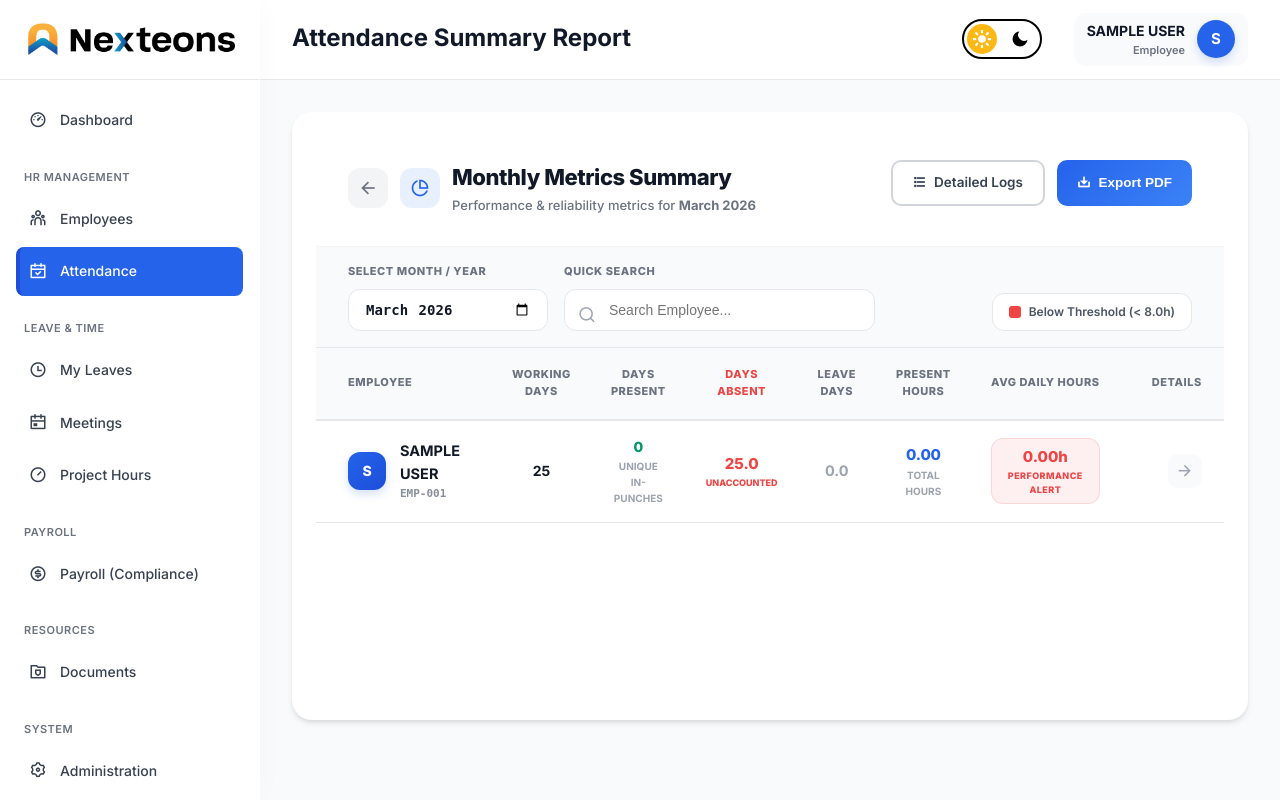
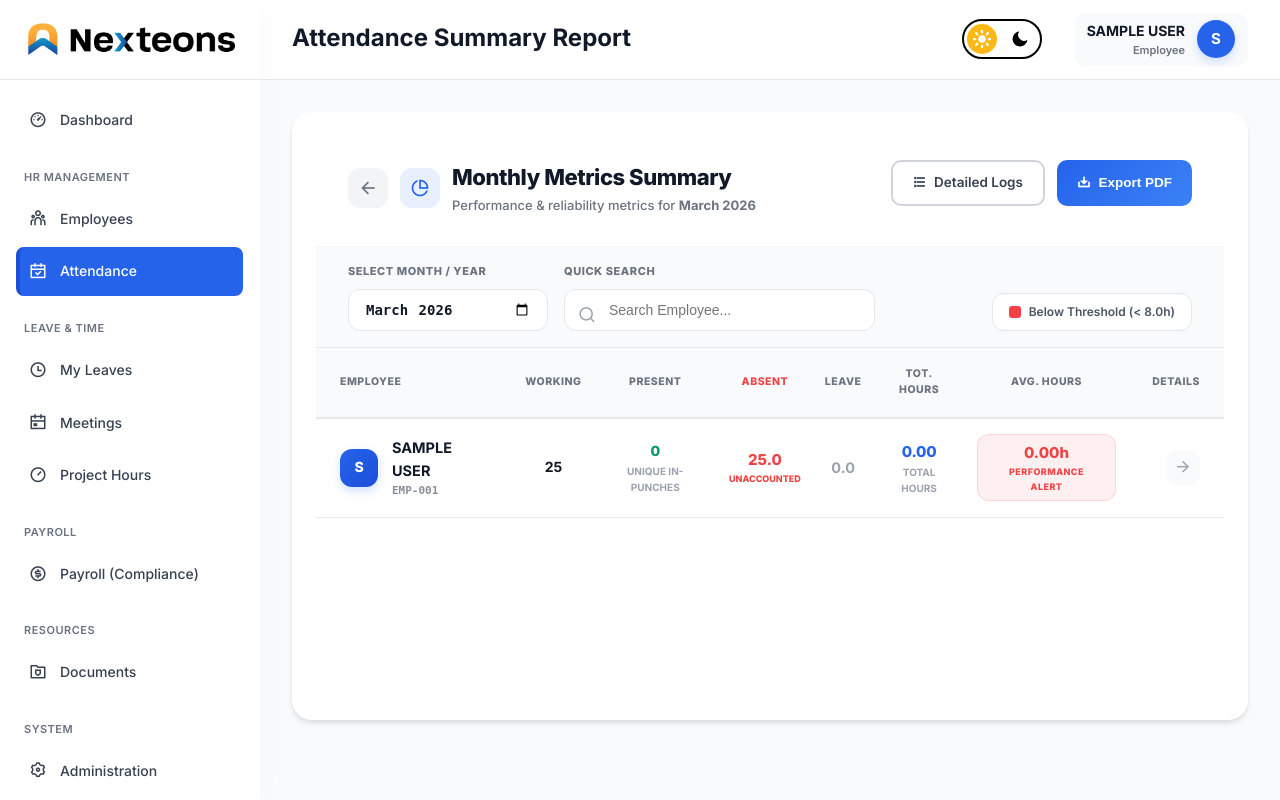
Before and after one commit to Thahdil/hrm, a Django app: page /payroll/attendance/summary/ in a window 1280 px wide. Run offline with Django 5.2, Linux system fonts and the light colour scheme; a user stored in the database is signed in; data comes from the database, SQL or seed files in the repository; data that the repository does not hold is empty.

Commit message:
feat: Add modern floating scrollbar styles to employee and attendance lists, and refine attendance summary table layout.

```diff
--- a/src/meetings/forms.py
+++ b/src/meetings/forms.py
@@ -42,6 +42,10 @@ class MeetingForm(forms.ModelForm):
     def __init__(self, *args, **kwargs):
         self.user = kwargs.pop('user', None)
         super().__init__(*args, **kwargs)
+
+        # Exclude the current user (organizer) from participants selection
+        if self.user:
+            self.fields['participants'].queryset = self.fields['participants'].queryset.exclude(pk=self.user.pk)
 
         # Populate initial values for split fields if editing
         if self.instance and self.instance.pk:
--- a/src/templates/payroll/attendance_summary.html
+++ b/src/templates/payroll/attendance_summary.html
@@ -66,24 +66,24 @@
         </div>
 
         <!-- Table View -->
-        <div class="card-body-scroll">
+        <div class="card-body-scroll" style="overflow-x: hidden;">
             <table style="width: 100%; border-collapse: separate; border-spacing: 0;">
                 <thead style="background: var(--gray-50); position: sticky; top: 0; z-index: 10; box-shadow: 0 1px 0 var(--border-color);">
                     <tr>
-                        <th style="padding: 18px 32px; text-align: left; font-size: 11px; font-weight: 800; color: var(--text-secondary); text-transform: uppercase; letter-spacing: 0.05em; border-bottom: 1px solid var(--border-color);">Employee</th>
-                        <th style="padding: 18px 20px; text-align: center; font-size: 11px; font-weight: 800; color: var(--text-secondary); text-transform: uppercase; letter-spacing: 0.05em; border-bottom: 1px solid var(--border-color);">Working Days</th>
-                        <th style="padding: 18px 20px; text-align: center; font-size: 11px; font-weight: 800; color: var(--text-secondary); text-transform: uppercase; letter-spacing: 0.05em; border-bottom: 1px solid var(--border-color);">Days Present</th>
-                        <th style="padding: 18px 20px; text-align: center; font-size: 11px; font-weight: 800; color: #ef4444; text-transform: uppercase; letter-spacing: 0.05em; border-bottom: 1px solid var(--border-color);">Days Absent</th>
-                        <th style="padding: 18px 20px; text-align: center; font-size: 11px; font-weight: 800; color: var(--text-secondary); text-transform: uppercase; letter-spacing: 0.05em; border-bottom: 1px solid var(--border-color);">Leave Days</th>
-                        <th style="padding: 18px 20px; text-align: center; font-size: 11px; font-weight: 800; color: var(--text-secondary); text-transform: uppercase; letter-spacing: 0.05em; border-bottom: 1px solid var(--border-color);">Present Hours</th>
-                        <th style="padding: 18px 20px; text-align: center; font-size: 11px; font-weight: 800; color: var(--text-secondary); text-transform: uppercase; letter-spacing: 0.05em; border-bottom: 1px solid var(--border-color);">Avg Daily Hours</th>
-                        <th style="padding: 18px 32px; text-align: right; font-size: 11px; font-weight: 800; color: var(--text-secondary); text-transform: uppercase; letter-spacing: 0.05em; border-bottom: 1px solid var(--border-color);">Details</th>
+                        <th style="padding: 18px 24px; text-align: left; font-size: 10.5px; font-weight: 800; color: var(--text-secondary); text-transform: uppercase; letter-spacing: 0.05em; border-bottom: 1px solid var(--border-color);">Employee</th>
+                        <th style="padding: 18px 12px; text-align: center; font-size: 10.5px; font-weight: 800; color: var(--text-secondary); text-transform: uppercase; letter-spacing: 0.05em; border-bottom: 1px solid var(--border-color);">Working</th>
+                        <th style="padding: 18px 12px; text-align: center; font-size: 10.5px; font-weight: 800; color: var(--text-secondary); text-transform: uppercase; letter-spacing: 0.05em; border-bottom: 1px solid var(--border-color);">Present</th>
+                        <th style="padding: 18px 12px; text-align: center; font-size: 10.5px; font-weight: 800; color: #ef4444; text-transform: uppercase; letter-spacing: 0.05em; border-bottom: 1px solid var(--border-color);">Absent</th>
+                        <th style="padding: 18px 12px; text-align: center; font-size: 10.5px; font-weight: 800; color: var(--text-secondary); text-transform: uppercase; letter-spacing: 0.05em; border-bottom: 1px solid var(--border-color);">Leave</th>
+                        <th style="padding: 18px 12px; text-align: center; font-size: 10.5px; font-weight: 800; color: var(--text-secondary); text-transform: uppercase; letter-spacing: 0.05em; border-bottom: 1px solid var(--border-color);">Tot. Hours</th>
+                        <th style="padding: 18px 12px; text-align: center; font-size: 10.5px; font-weight: 800; color: var(--text-secondary); text-transform: uppercase; letter-spacing: 0.05em; border-bottom: 1px solid var(--border-color);">Avg. Hours</th>
+                        <th style="padding: 18px 24px; text-align: right; font-size: 10.5px; font-weight: 800; color: var(--text-secondary); text-transform: uppercase; letter-spacing: 0.05em; border-bottom: 1px solid var(--border-color);">Details</th>
                     </tr>
                 </thead>
                 <tbody style="background: var(--bg-surface);">
                     {% for row in report_data %}
                     <tr class="summary-row" onclick="navigateToDetail('{{ row.employee.id }}', '{{ selected_month }}')" style="cursor: pointer; transition: all 0.2s;">
-                        <td style="padding: 16px 32px; border-bottom: 1px solid var(--border-color);">
+                        <td style="padding: 16px 24px; border-bottom: 1px solid var(--border-color);">
                             <div style="display: flex; align-items: center; gap: 14px;">
                                 <div style="width: 38px; height: 38px; border-radius: 12px; display: flex; align-items: center; justify-content: center; font-weight: 800; font-size: 14px; color: white;
                                     background: linear-gradient(135deg, var(--primary) 0%, var(--primary-dark) 100%); box-shadow: 0 4px 10px rgba(37, 99, 235, 0.2); flex-shrink: 0;">
@@ -97,14 +97,14 @@
                                 </div>
                             </div>
                         </td>
-                        <td style="padding: 16px 20px; text-align: center; border-bottom: 1px solid var(--border-color);">
+                        <td style="padding: 16px 12px; text-align: center; border-bottom: 1px solid var(--border-color);">
                             <span style="font-weight: 700; color: var(--text-main); font-size: 14px;">{{ row.total_working_days }}</span>
                         </td>
-                        <td style="padding: 16px 20px; text-align: center; border-bottom: 1px solid var(--border-color);">
+                        <td style="padding: 16px 12px; text-align: center; border-bottom: 1px solid var(--border-color);">
                             <div style="font-weight: 800; color: #059669; font-size: 14px;">{{ row.days_present }}</div>
                             <div style="font-size: 10px; color: var(--gray-400); font-weight: 700; text-transform: uppercase;">Unique In-Punches</div>
                         </td>
-                        <td style="padding: 16px 20px; text-align: center; border-bottom: 1px solid var(--border-color);">
+                        <td style="padding: 16px 12px; text-align: center; border-bottom: 1px solid var(--border-color);">
                             <div style="font-weight: 900; color: {% if row.absent_days > 0 %}#ef4444{% else %}var(--gray-300){% endif %}; font-size: 15px;">
                                 {{ row.absent_days|floatformat:1 }}
                             </div>
@@ -112,7 +112,7 @@
                             <div style="font-size: 9px; color: #ef4444; font-weight: 800; text-transform: uppercase;">Unaccounted</div>
                             {% endif %}
                         </td>
-                        <td style="padding: 16px 20px; text-align: center; border-bottom: 1px solid var(--border-color);">
+                        <td style="padding: 16px 12px; text-align: center; border-bottom: 1px solid var(--border-color);">
                             <div style="font-weight: 700; color: {% if row.leave_count > 0 %}var(--warning){% else %}var(--gray-400){% endif %}; font-size: 14.5px;">
                                 {{ row.leave_count|floatformat:1 }}
                             </div>
@@ -120,13 +120,13 @@
                             <div style="font-size: 10px; color: var(--gray-400); font-weight: 700; text-transform: uppercase;">Approved Leaves</div>
                             {% endif %}
                         </td>
-                        <td style="padding: 16px 20px; text-align: center; border-bottom: 1px solid var(--border-color);">
+                        <td style="padding: 16px 12px; text-align: center; border-bottom: 1px solid var(--border-color);">
                             <div style="font-weight: 800; color: var(--primary); font-size: 15px; letter-spacing: -0.01em;">
                                 {{ row.total_present_hours }}
                             </div>
                             <div style="font-size: 10px; color: var(--gray-400); font-weight: 700; text-transform: uppercase;">Total Hours</div>
                         </td>
-                        <td style="padding: 16px 20px; text-align: center; border-bottom: 1px solid var(--border-color);">
+                        <td style="padding: 16px 12px; text-align: center; border-bottom: 1px solid var(--border-color);">
                             {% if row.average_hours < threshold %}
                             <div style="display: inline-flex; flex-direction: column; align-items: center; background: rgba(239, 68, 68, 0.08); padding: 6px 16px; border-radius: 12px; border: 1px solid rgba(239, 68, 68, 0.15);">
                                 <div style="font-weight: 800; color: #ef4444; font-size: 15px;">{{ row.average_hours }}h</div>
@@ -139,7 +139,7 @@
                             </div>
                             {% endif %}
                         </td>
-                        <td style="padding: 16px 32px; text-align: right; border-bottom: 1px solid var(--border-color);">
+                        <td style="padding: 16px 24px; text-align: right; border-bottom: 1px solid var(--border-color);">
                             <div class="drill-down-icon" style="width: 34px; height: 34px; border-radius: 10px; background: var(--gray-50); display: inline-flex; align-items: center; justify-content: center; color: var(--gray-400); transition: all 0.2s;">
                                 <i class="ri-arrow-right-line" style="font-size: 18px;"></i>
                             </div>
@@ -173,6 +173,32 @@
         background: var(--primary);
         color: white;
         transform: translateX(4px);
+    }
+    /* Modern Floating Scrollbar */
+    .card-body-scroll {
+        scrollbar-width: thin;
+        scrollbar-color: transparent transparent;
+        transition: scrollbar-color 0.3s;
+    }
+    .card-body-scroll:hover {
+        scrollbar-color: var(--gray-300) transparent;
+    }
+    .card-body-scroll::-webkit-scrollbar {
+        width: 6px;
+    }
+    .card-body-scroll::-webkit-scrollbar-track {
+        background: transparent;
+    }
+    .card-body-scroll::-webkit-scrollbar-thumb {
+        background: transparent;
+        border-radius: 10px;
+        transition: background 0.3s;
+    }
+    .card-body-scroll:hover::-webkit-scrollbar-thumb {
+        background: var(--gray-300);
+    }
+    .card-body-scroll::-webkit-scrollbar-thumb:hover {
+        background: var(--gray-400);
     }
 
     @media print {
```
Also changed, not shown: src/meetings/views.py (+7 -1 lines), src/templates/employees/employee_list.html (+26 -0 lines), src/templates/payroll/attendance_list.html (+26 -0 lines).
